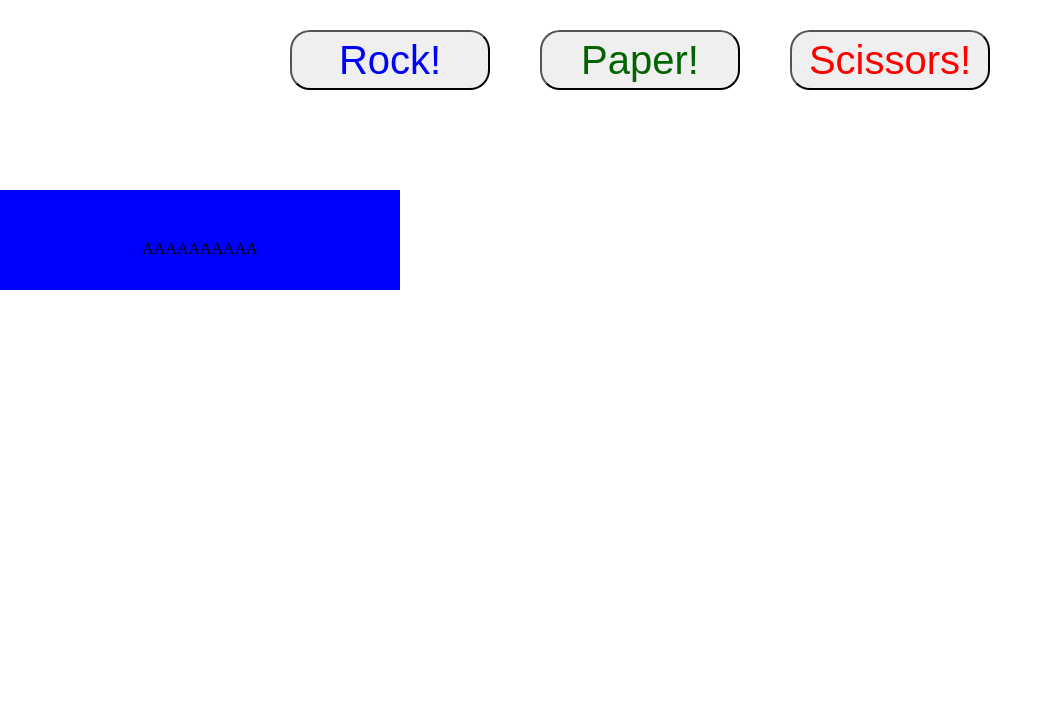
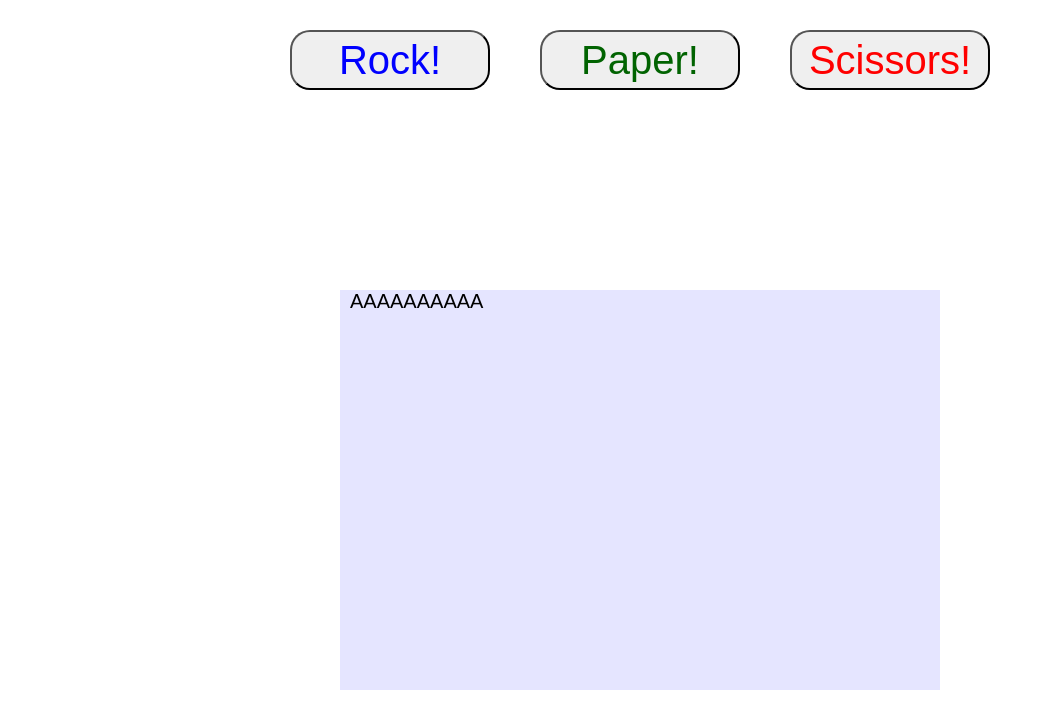
Before and after one commit to llucixxl/Clean_new_projects, a plain HTML site: page rock_paper_scissors/index.html in a window 1280 px wide. Shown: the whole page, without its empty margins (0-1053 px from the left). Drawn offline with Linux system fonts and the light colour scheme.

Commit message:
Add div to show the results in the UI

```diff
--- a/rock_paper_scissors/rps_style.css
+++ b/rock_paper_scissors/rps_style.css
@@ -26,11 +26,32 @@
   color: red;
 }
 .display-results {
-  margin-top: 100px;
-  padding: 50px;
+  font-family: Arial, Helvetica, sans-serif;
+  font-size: 20px;
+  margin: 0 auto;
+  margin-top: 200px;
+  padding: 0px 10px 10px;
+  gap: 140px;
+  width: 600px;
+  height: 400px;
+  background-color: #0000ff1a;
+}
+.wrapper-score-table {
   display: flex;
   justify-content: center;
-  width: 400px;
-  height: 100px;
-  background-color: blue;
+  align-items: flex-start;
+  margin: 0 auto;
+  margin-top: 30px;
+  padding: 30px 10px;
+  gap: 120px;
 }
+div .winner-of-the-round p {
+  /* margin: 0 auto; */
+  text-align: center;
+  margin-top: 80px;
+}
+.score-both {
+  margin-top: 30px;
+  font-size: 50px;
+  text-align: center;
+}
```
